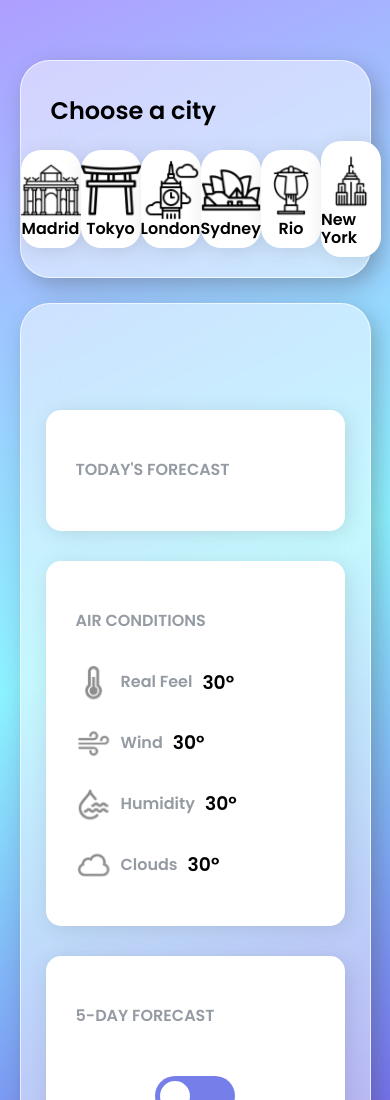
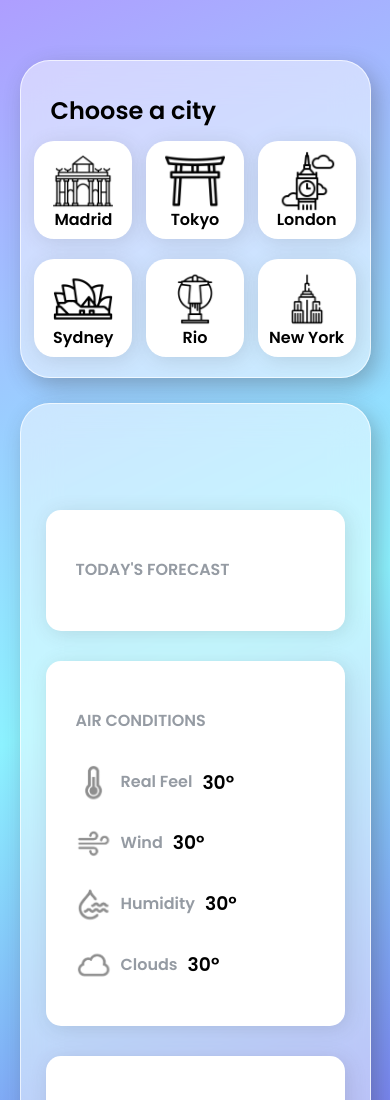
Before and after one commit to felixGlez/Weather-App, a website built with Vite: page src/index.html in a window 390 px wide. Shown: the top 1100 px of the page. Built offline with nearby package versions, Linux system fonts and the light colour scheme; some packages are replaced by stand-ins of ours; no server answers.

Commit message:
Update style.css

```diff
--- a/src/css/style.css
+++ b/src/css/style.css
@@ -342,9 +342,10 @@ h1, h2, h3, h4{
   .cities{
     flex-direction: row;
     justify-content: space-evenly;
+    flex-wrap: wrap;
   }
   .cities__city{
-    width: 25%;
+    width: 28%;
   }
   .main--img{
     width: 235px;
```
